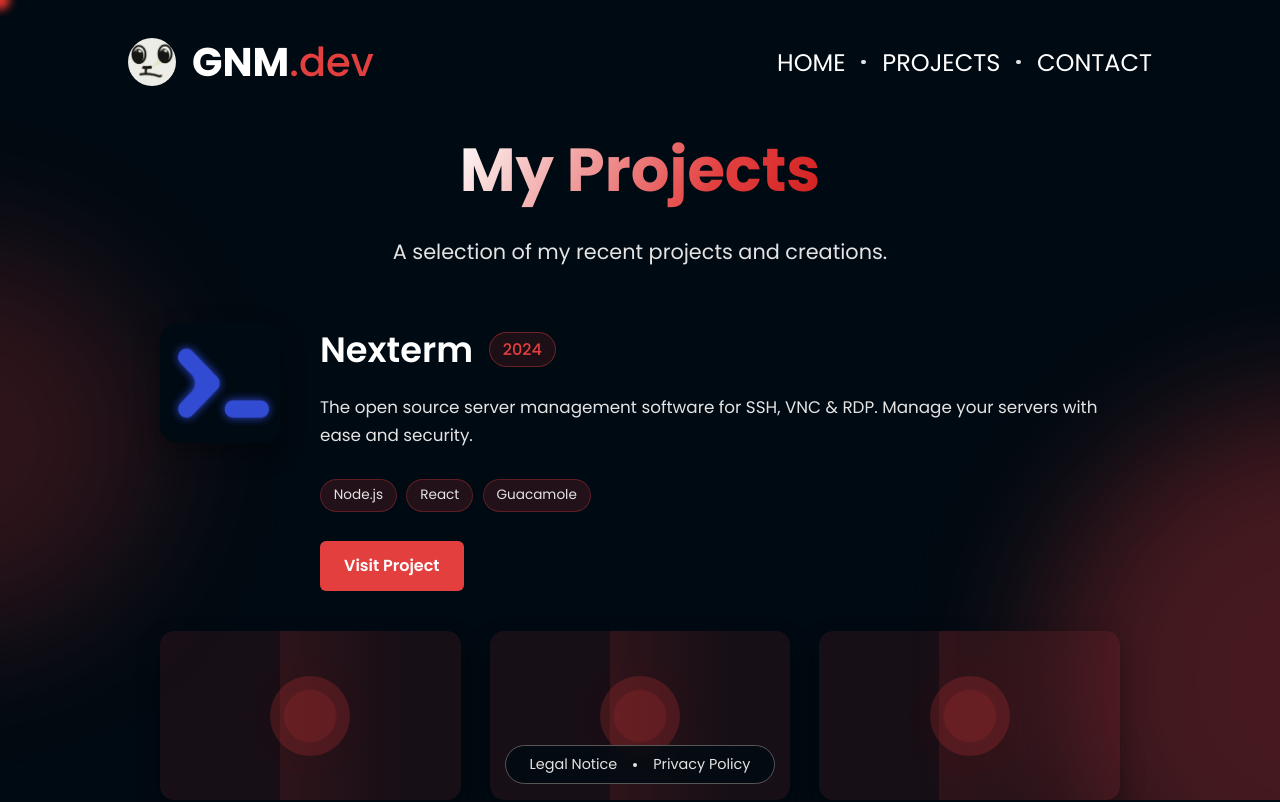
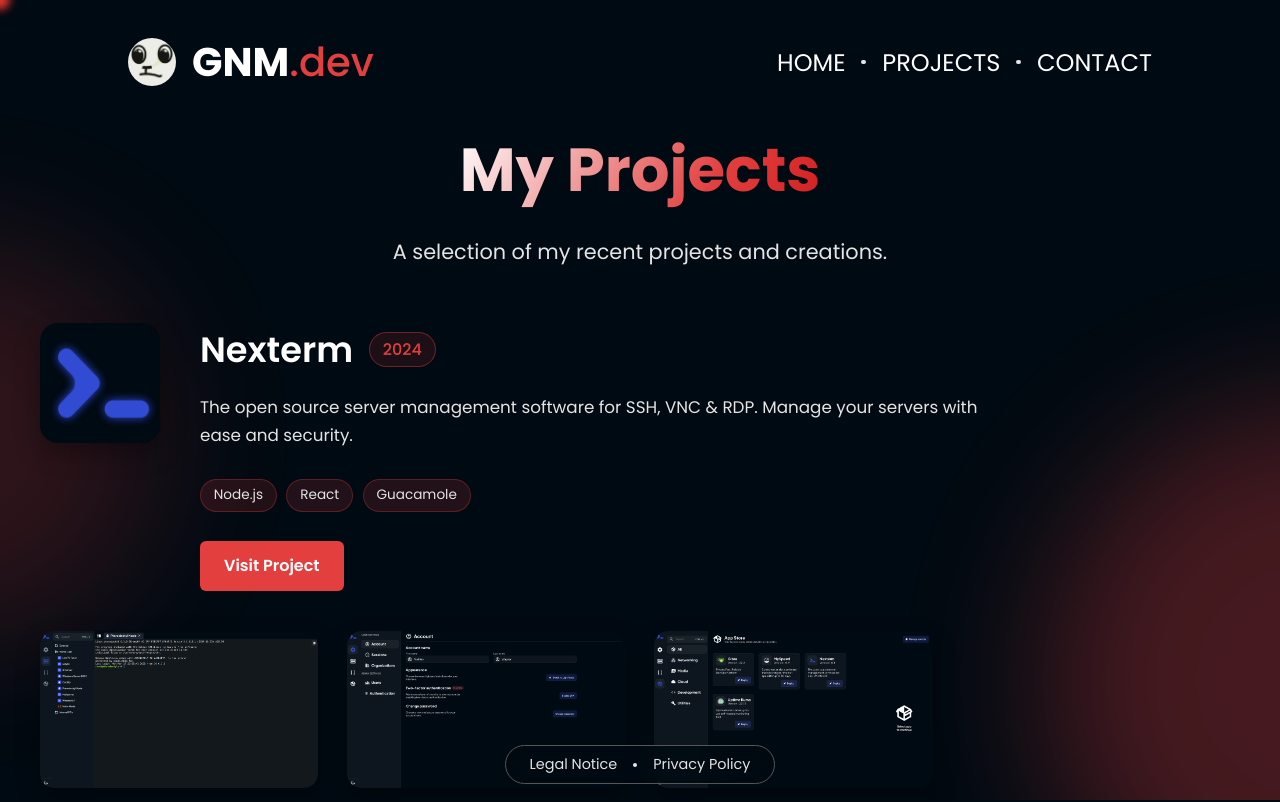
Before and after one commit to gnmyt/gnmyt, a React (Vite) app: page /projects in a window 1280 px wide. Shown: the top 802 px of the page. Built offline with nearby package versions, Linux system fonts and the light colour scheme.

Commit message:
Add screenshots for Nexterm & MySpeed

```diff
--- a/src/pages/Projects/Projects.jsx
+++ b/src/pages/Projects/Projects.jsx
@@ -20,9 +20,9 @@ export const PROJECT_DATA = [
         technologies: ["Node.js", "React", "Guacamole"],
         year: "2024",
         screenshots: [
-            "https://place-hold.it/1920x1080.png",
-            "https://place-hold.it/1920x1080.png",
-            "https://place-hold.it/1920x1080.png"
+            () => import('@/pages/Projects/screenshots/nexterm/1.png'),
+            () => import('@/pages/Projects/screenshots/nexterm/2.png'),
+            () => import('@/pages/Projects/screenshots/nexterm/3.png')
         ]
     },
     {
@@ -33,9 +33,9 @@ export const PROJECT_DATA = [
         technologies: ["Node.js", "React", "Chart.js", "Ookla", "Cloudflare Speed", "LibreSpeed"],
         year: "2022",
         screenshots: [
-            "https://place-hold.it/1920x1080.png",
-            "https://place-hold.it/1920x1080.png",
-            "https://place-hold.it/1920x1080.png"
+            () => import('@/pages/Projects/screenshots/myspeed/1.png'),
+            () => import('@/pages/Projects/screenshots/myspeed/2.png'),
+            () => import('@/pages/Projects/screenshots/myspeed/3.png')
         ]
     },
     {
```
